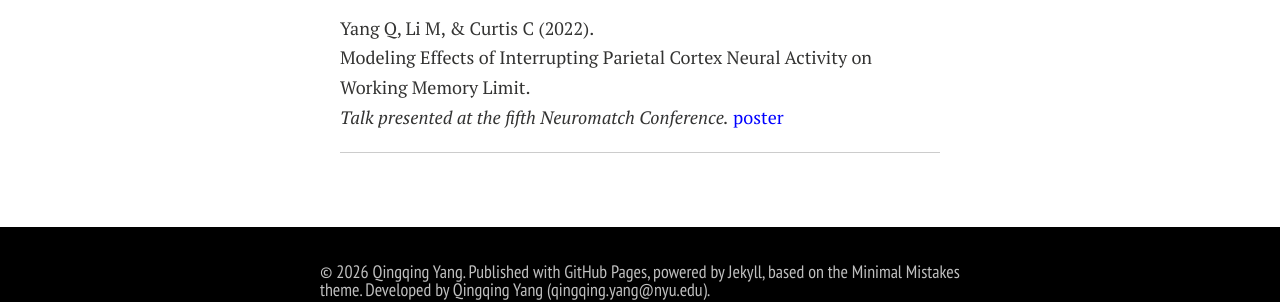
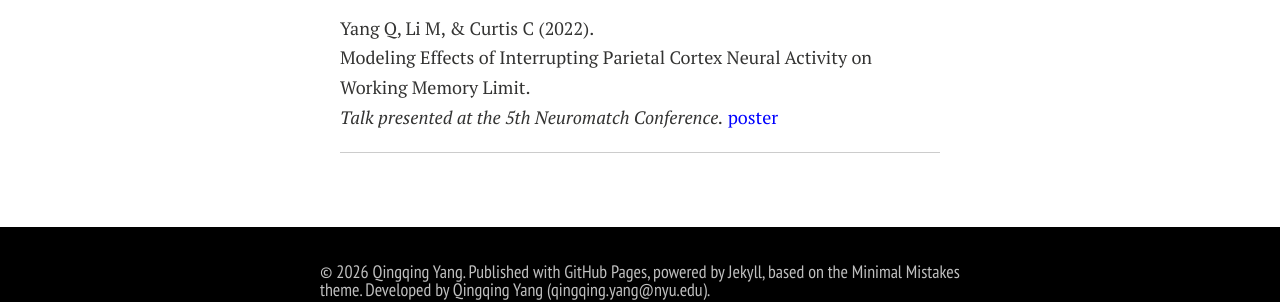
Before and after one commit to Qingqing-Yang-177/Qingqing-Yang-177.github.io, a Jekyll site: the page built from publications.md, in a window 1280 px wide. Shown: the part 1433-1735 px from the top of the page. Built offline with Jekyll 4.4.1, drawn with Linux system fonts in a browser that asks for light colours; nearby versions of some CDN libraries; comment, search, counter and statistics services are not loaded; a style sheet for code colours, icons or effects is not loaded.

Commit message:
Update publications.md

```diff
--- a/publications.md
+++ b/publications.md
@@ -66,6 +66,6 @@ title: Publications
 <div style="margin: 0; margin-bottom: 20px;">
  Yang Q, Li M, & Curtis C (2022). <br>
  Modeling Effects of Interrupting Parietal Cortex Neural Activity on Working Memory Limit. <br>
- <em>Talk presented at the fifth Neuromatch Conference.</em> <a href="/mypaper/yang_qingqing_rmePoster_expectedresults.pdf" style="color: blue;"> poster</a>
+ <em>Talk presented at the 5th Neuromatch Conference.</em> <a href="/mypaper/yang_qingqing_rmePoster_expectedresults.pdf" style="color: blue;"> poster</a>
 </div>
 ---
```
